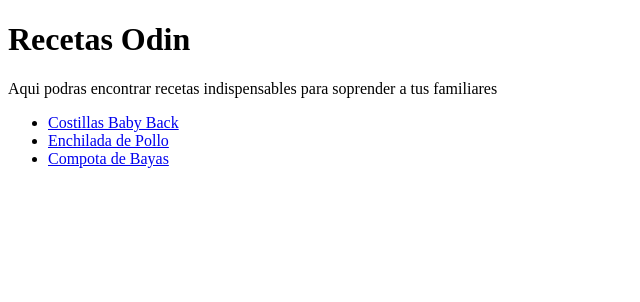
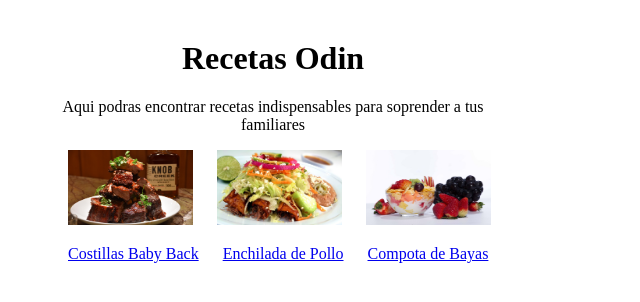
Before and after one commit to Njavg/odin-recipes, a plain HTML site: page index.html in a window 1280 px wide. Shown: the whole page, without its empty margins (0-640 px from the left). Drawn offline with Linux system fonts and the light colour scheme.

Commit message:
Agregar css a paginaweb de recetas prueba 1

```diff
--- a/index.html
+++ b/index.html
@@ -2,15 +2,25 @@
 <html lang="en">
     <head>
         <meta charset="utf-8">
+        <meta http-equiv="X-UA-Compatible" content="IE=edge">
+        <meta name="viewport" content="width=device-width, initial-scale=1.0">
         <title>Recetas Odin</title>
+        <link rel="stylesheet" href="./style.css">
     </head>
     <body>
         <p><h1>Recetas Odin</h1></p>
-        <p>Aqui podras encontrar recetas indispensables para soprender a tus familiares</p>
-        <p><ul>
+        <p class="par1">Aqui podras encontrar recetas indispensables para soprender a tus familiares</p>
+
+         <ul>
+            <li><img src="./images/costillas.jpg" alt="costillitas"></li>
+            <li><img src="./images/enchilada.jpg" alt="enchiladitas"></li>
+            <li><img src="./images/compota.jpg" alt="compotitas"></li>
+        </ul>
+
+        <ol>
             <li><a href="recipes/costillas.html">Costillas Baby Back</a></li>
             <li><a href="recipes/enchilada.html">Enchilada de Pollo</a></li>
             <li><a href="recipes/compota.html">Compota de Bayas</a></li>
-        </ul></p>
+        </ol>
     </body>
 </html>
--- /dev/null
+++ b/style.css
@@ -0,0 +1,29 @@
+body {
+    margin-top: 40px;
+}
+
+li {
+    display: inline-block;
+    padding-left: 20px;
+}
+
+p,
+h1 {
+    padding: 16px auto;
+    margin-left: 40px;
+}
+
+.par1 {
+    width: 450px;
+    text-align: center;
+}
+
+h1 {
+    width: 450px;
+    text-align: center;
+}
+
+img {
+    height: 75px;
+    width: 125px;
+}
```
